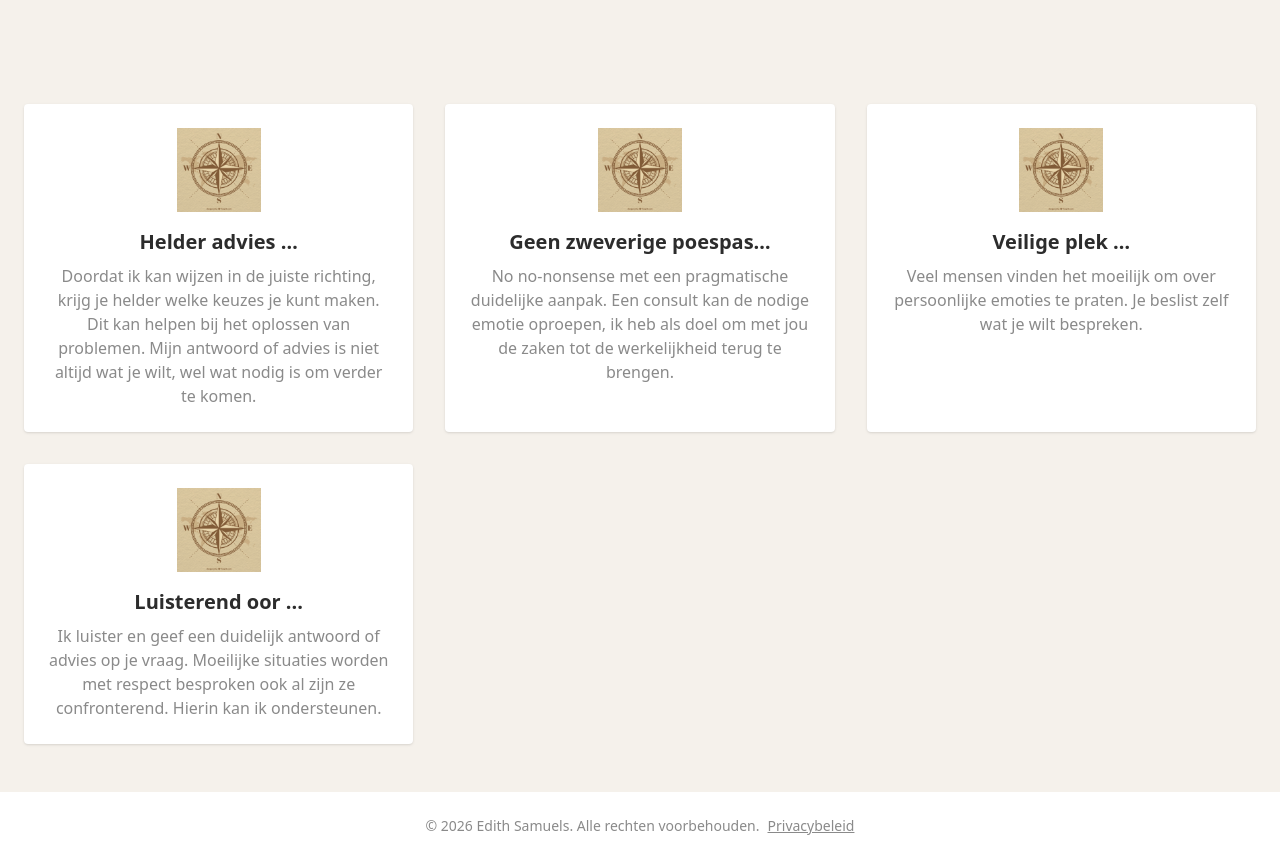
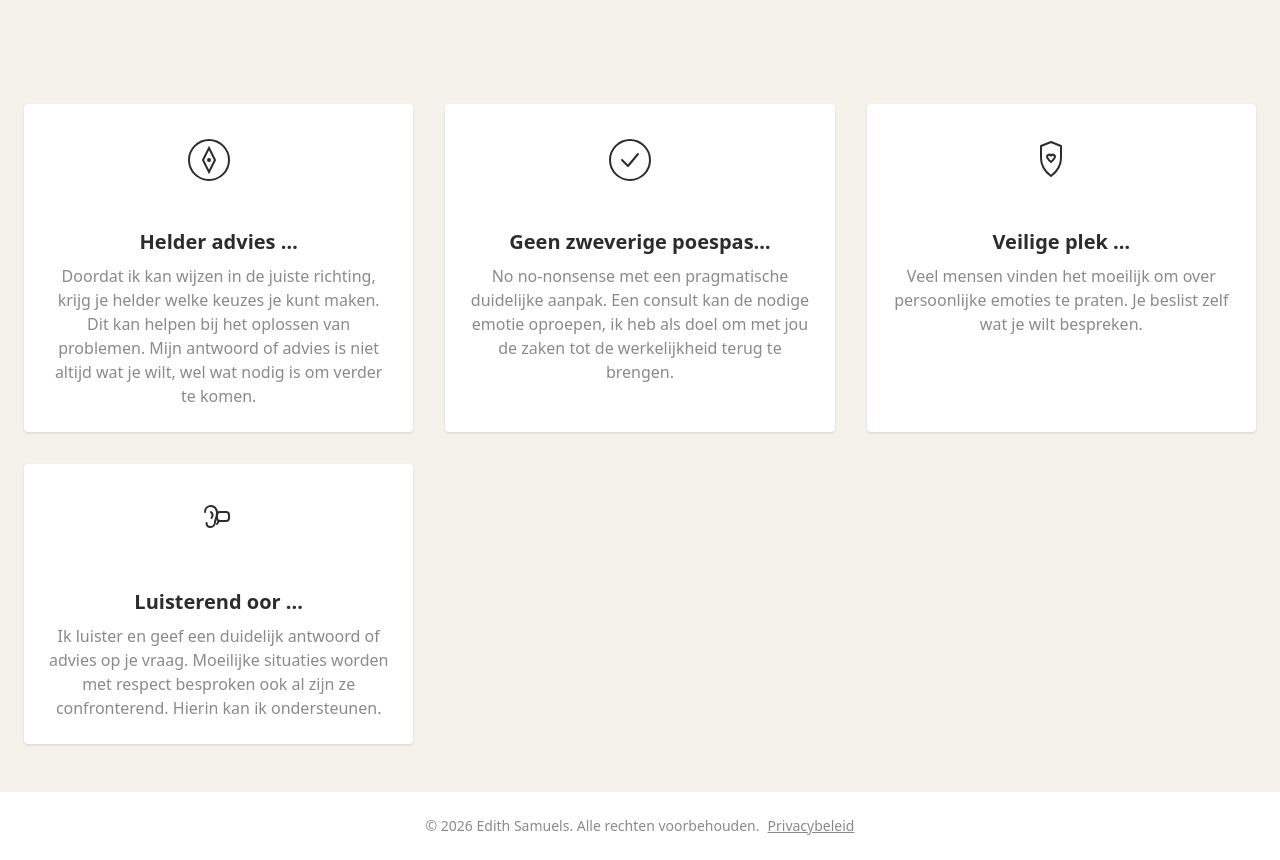
Before and after one commit to Stefannieuwenburg/edith-starup-webpage, a React (Vite) app: page / in a window 1280 px wide. Shown: the part 940-1800 px from the top of the page. Built offline with nearby package versions, Linux system fonts and the light colour scheme.

Commit message:
commit home page

```diff
--- a/src/HomePage.jsx
+++ b/src/HomePage.jsx
@@ -1,28 +1,25 @@
 
 import vuurtoren from "./assets/vuurtorenwave.jpg";
 import edith from "./assets/edith.jpg";
-import compass from "./assets/compass.jpg";
 import './Style.css';
 
 const HomePage = () => {
   return (
     <div className="bg-[#F5F1EB] text-[#2C2C2C] min-h-screen font-sans">
 
+      {/* HERO */}
       <section
         id="hero"
         className="relative w-full h-[60vh] flex flex-col justify-center items-center text-center overflow-hidden"
       >
-  {/* Afbeelding met custom focus */}
         <img
           src={vuurtoren}
           alt="Vuurtoren"
           className="absolute inset-0 w-full h-full object-cover object-[50%_25%]"
         />
 
-  {/* Donkere overlay */}
         <div className="absolute inset-0 bg-black/40"></div>
 
-  {/* Tekst */}
         <div className="relative z-10 px-6">
           <h2 className="text-4xl font-bold mb-4 text-white">
             Helder zicht met duidelijk bericht
@@ -35,13 +32,11 @@ const HomePage = () => {
         </div>
       </section>
 
-
-
-      {/* Edith Intro */}
+      {/* INTRO */}
       <section id="intro" className="py-16 px-6 text-center">
         <img
           src={edith}
-          alt="Edith Image"
+          alt="Edith"
           className="w-45 h-45 rounded-full mx-auto mb-4"
         />
         <p className="max-w-2xl mx-auto text-lg">
@@ -53,17 +48,21 @@ const HomePage = () => {
         </p>
       </section>
 
-      {/* Services / Samen werken */}
+      {/* SERVICES */}
       <section
         id="services"
         className="py-12 px-6 grid md:grid-cols-3 gap-8 text-center"
       >
+
+        {/* Helder advies */}
         <div className="bg-white p-6 rounded shadow">
-          <img
-            src={compass}
-            alt="Edith Image"
-            className="w-21 h-21 mx-auto mb-4"
-          />
+          <div className="w-21 h-21 mx-auto mb-4">
+            <svg width="64" height="64" viewBox="0 0 64 64" fill="none">
+              <circle cx="32" cy="32" r="20" stroke="#2C2C2C" strokeWidth="2" />
+              <polygon points="32,20 38,32 32,44 26,32" stroke="#2C2C2C" fill="none" strokeWidth="2" />
+              <circle cx="32" cy="32" r="2" fill="#2C2C2C" />
+            </svg>
+          </div>
           <h3 className="text-xl font-semibold mb-2">Helder advies …</h3>
           <p className="text-[#8A8A8A]">
             Doordat ik kan wijzen in de juiste richting, krijg je helder welke
@@ -73,12 +72,14 @@ const HomePage = () => {
           </p>
         </div>
 
+        {/* Geen zweverige poespas */}
         <div className="bg-white p-6 rounded shadow">
-          <img
-            src={compass}
-            alt="Edith Image"
-            className="w-21 h-21 mx-auto mb-4"
-          />
+          <div className="w-21 h-21 mx-auto mb-4">
+            <svg width="64" height="64" viewBox="0 0 64 64" fill="none">
+              <circle cx="32" cy="32" r="20" stroke="#2C2C2C" strokeWidth="2" />
+              <path d="M24 32L30 38L40 26" stroke="#2C2C2C" strokeWidth="2" strokeLinecap="round" strokeLinejoin="round" />
+            </svg>
+          </div>
           <h3 className="text-xl font-semibold mb-2">Geen zweverige poespas…</h3>
           <p className="text-[#8A8A8A]">
             No no-nonsense met een pragmatische duidelijke aanpak. Een consult
@@ -87,12 +88,24 @@ const HomePage = () => {
           </p>
         </div>
 
+        {/* Veilige plek */}
         <div className="bg-white p-6 rounded shadow">
-          <img
-            src={compass}
-            alt="Edith Image"
-            className="w-21 h-21 mx-auto mb-4"
+          <div className="w-21 h-21 mx-auto mb-4">
+            <svg width="64" height="64" viewBox="0 0 64 64" fill="none">
+              <path
+                d="M32 14L22 18V30C22 38 26.5 44 32 48C37.5 44 42 38 42 30V18L32 14Z"
+                stroke="#2C2C2C"
+                strokeWidth="2"
+                strokeLinejoin="round"
               />
+              <path
+                d="M28.5 30C27 27.5 30 25.5 32 27.5C34 25.5 37 27.5 35.5 30C34 32.5 32 34 32 34C32 34 30 32.5 28.5 30Z"
+                stroke="#2C2C2C"
+                strokeWidth="2"
+                fill="none"
+              />
+            </svg>
+          </div>
           <h3 className="text-xl font-semibold mb-2">Veilige plek …</h3>
           <p className="text-[#8A8A8A]">
             Veel mensen vinden het moeilijk om over persoonlijke emoties te
@@ -100,12 +113,47 @@ const HomePage = () => {
           </p>
         </div>
 
+        {/* Luisterend oor — NIEUWE ICON */}
         <div className="bg-white p-6 rounded shadow">
-          <img
-            src={compass}
-            alt="Edith Image"
-            className="w-21 h-21 mx-auto mb-4"
+          <div className="w-21 h-21 mx-auto mb-4">
+            <svg width="64" height="64" viewBox="0 0 64 64" fill="none">
+
+              {/* Oorschelp */}
+              <path
+                d="M28 24C28 20 31 18 34 18C37 18 40 20.5 40 25C40 29.5 38 31.5 38 34C38 37 36 39 33.5 39C31 39 29.5 37.5 29.5 35"
+                stroke="#2C2C2C"
+                strokeWidth="2"
+                strokeLinecap="round"
+                strokeLinejoin="round"
               />
+
+              {/* Binnenoor */}
+              <path
+                d="M34 24C36 26 36 28 34.5 30"
+                stroke="#2C2C2C"
+                strokeWidth="2"
+                strokeLinecap="round"
+              />
+
+              {/* Spreekwolkje */}
+              <rect
+                x="40"
+                y="24"
+                width="12"
+                height="9"
+                rx="3"
+                stroke="#2C2C2C"
+                strokeWidth="2"
+              />
+              <path
+                d="M42 33L40 36"
+                stroke="#2C2C2C"
+                strokeWidth="2"
+                strokeLinecap="round"
+              />
+
+            </svg>
+          </div>
           <h3 className="text-xl font-semibold mb-2">Luisterend oor ...</h3>
           <p className="text-[#8A8A8A]">
             Ik luister en geef een duidelijk antwoord of advies op je vraag.
@@ -113,6 +161,7 @@ const HomePage = () => {
             confronterend. Hierin kan ik ondersteunen.
           </p>
         </div>
+
       </section>
     </div>
   );
```
Also changed, not shown: src/assets/oor.png. Lines whose indentation alone changed are shown as unchanged.
